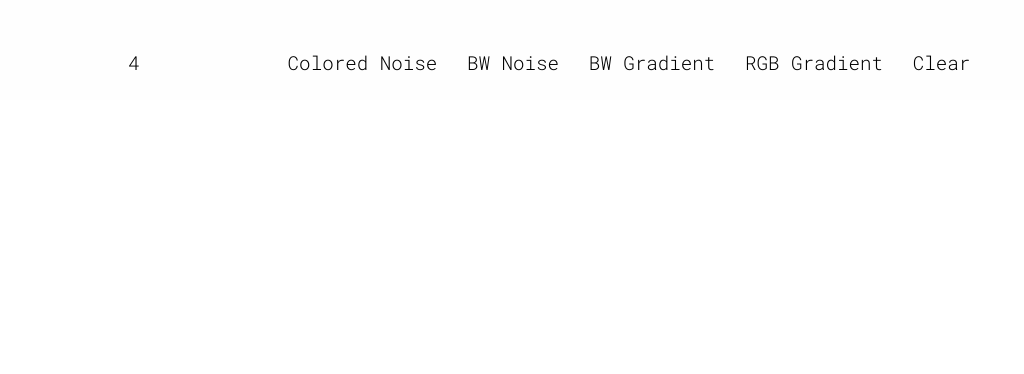
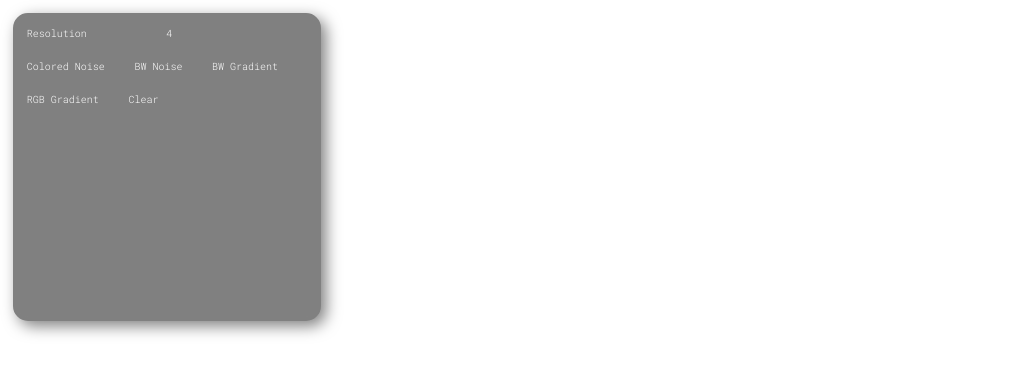
Before and after one commit to RaffaelSchaefer/CanvasDemo, a plain HTML site: page index.html in a window 1280 px wide. Shown: the whole page, without its empty margins (0-1024 px from the left). Drawn offline with Linux system fonts and the light colour scheme.

Commit message:
redesigned toolbox

```diff
--- a/index.html
+++ b/index.html
@@ -8,7 +8,7 @@
 </head>
 <body>
     <div id="toolBox">
-        <label for="resolution"></label><input type="text" placeholder="Resolution" class="toolBoxEntry" id="resolution" value="4">
+        <label for="resolution" class="toolBoxEntry">Resolution</label><input type="text" placeholder="size" class="toolBoxEntry" id="resolution" value="4">
         <button class="toolBoxEntry" id="coloredNoise">Colored Noise</button>
         <button class="toolBoxEntry" id="bwNoise">BW Noise</button>
         <button class="toolBoxEntry" id="bwGradient">BW Gradient</button>
--- a/style.css
+++ b/style.css
@@ -7,18 +7,19 @@
 }
 
 ::placeholder {
-    color: black;
+    color: white;
     opacity: 1;
 }
 
 .toolBoxEntry {
     background-color: transparent;
+    color: white;
     border: none;
-    padding: 50px 10px;
+    padding: 10px 10px;
     text-align: center;
     text-decoration: none;
     display: inline-block;
-    font-size: 1.5vw;
+    font-size: 10px;
 }
 
 #draw_zone {
@@ -28,11 +29,14 @@
 
 #toolBox{
     position: fixed;
-    top: 0;
-    width: 100%;
-    height: 100px;
+    margin: 1%;
+    width: 300px;
+    height: 300px;
 
-    background-color: rgba(250,250,250,0.3);
+    background-color: gray;
+    border: 4px solid gray;
+    border-radius: 15px;
+    box-shadow: 5px 5px 15px rgba(0,0,0,0.5);
 
     z-index: 2;
 }
```
